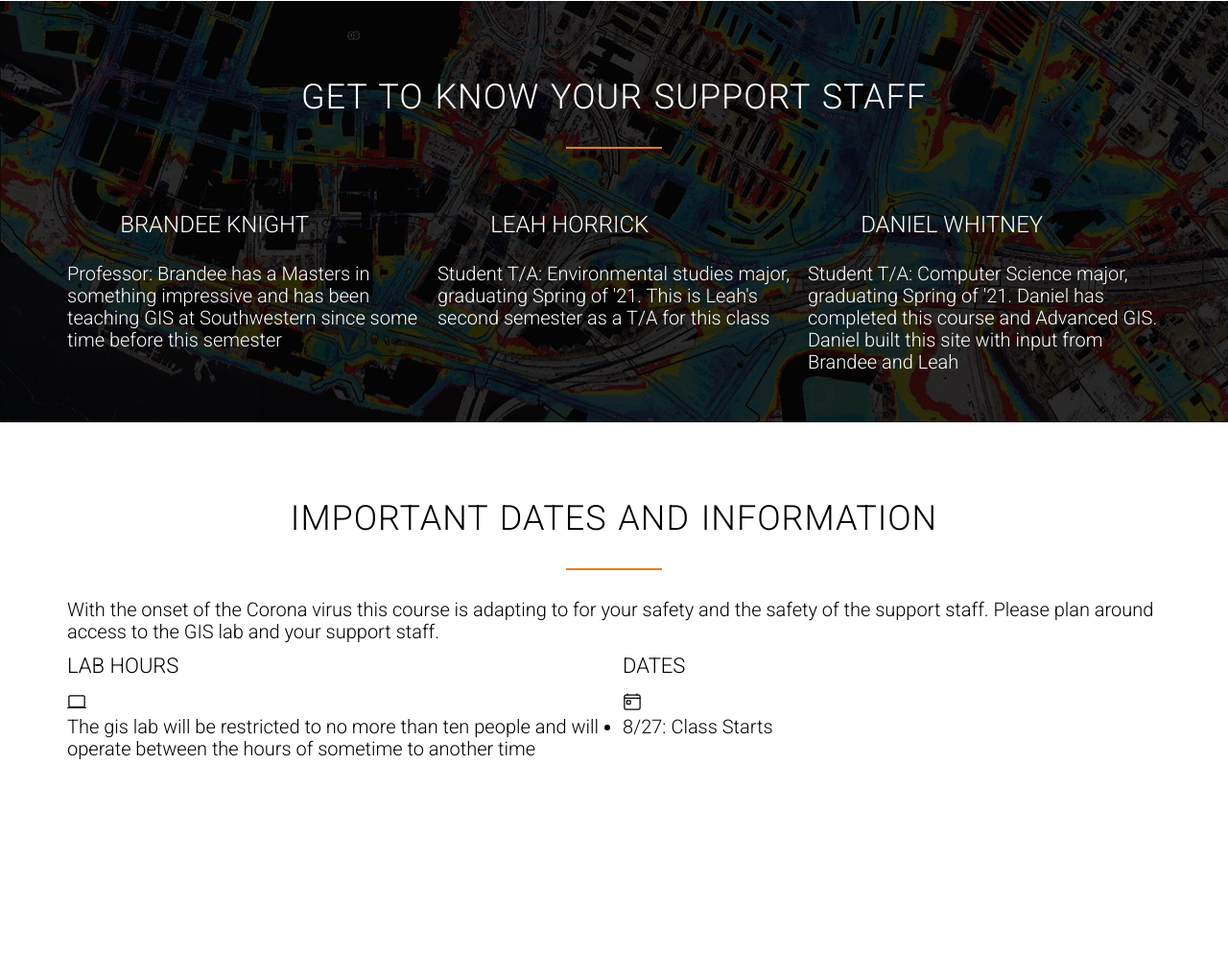
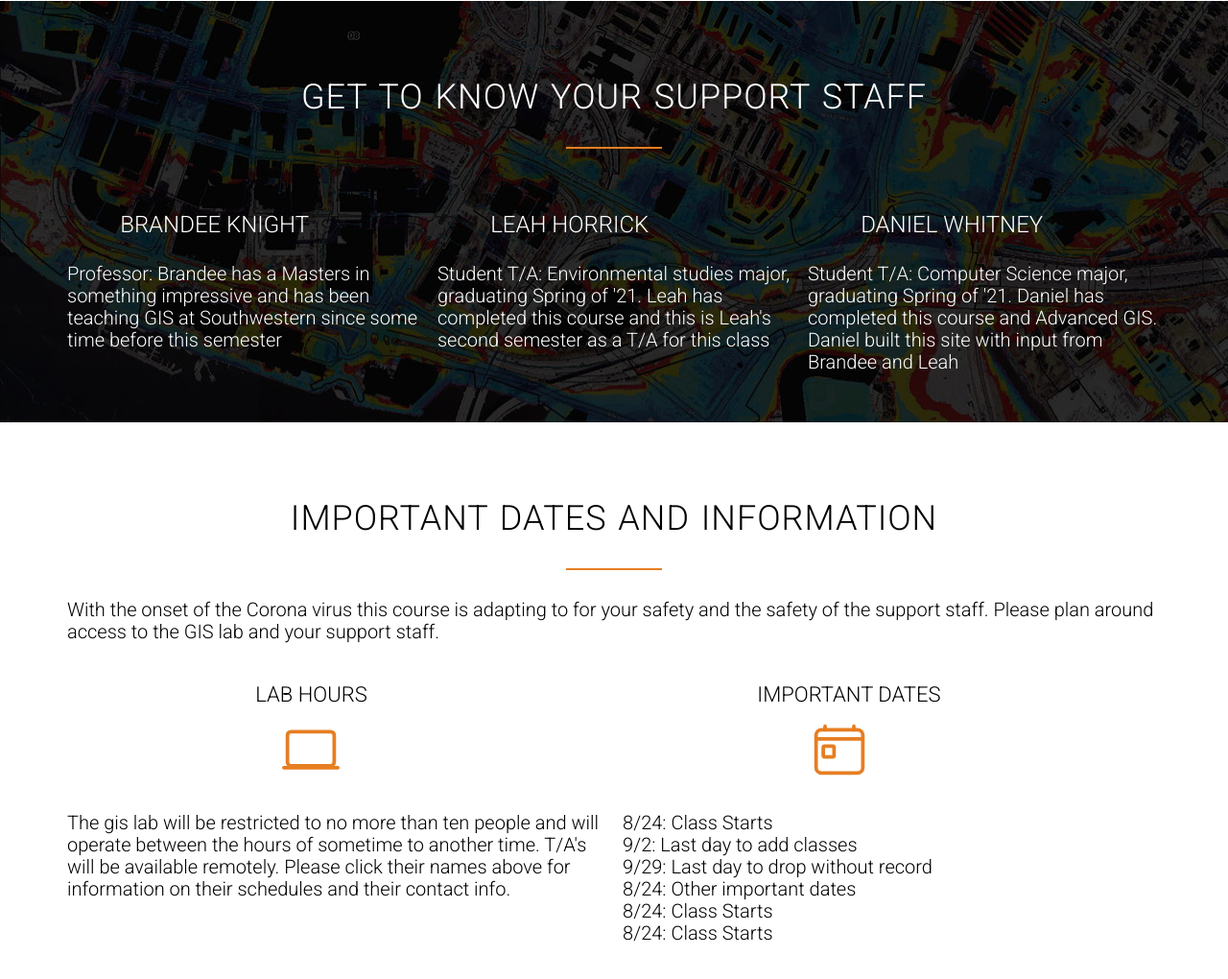
Before and after one commit to Daniel-Wh/Intro-to-gis-front-end, a plain HTML site: page src/index.html in a window 1280 px wide. Shown: the part 644-1664 px from the top of the page at 96% size. Before the commit the page ends 1528 px from the top, so only its background shows below. Drawn offline with nearby package versions, Linux system fonts and the light colour scheme.

Commit message:
updating styling on home page

```diff
--- a/src/index.html
+++ b/src/index.html
@@ -58,7 +58,8 @@
           <h3>Leah Horrick</h3>
           <p>
             Student T/A: Environmental studies major, graduating Spring of '21.
-            This is Leah's second semester as a T/A for this class
+            Leah has completed this course and this is Leah's second semester as
+            a T/A for this class
           </p>
         </div>
         <div class="col span-1-of-3">
@@ -87,16 +88,23 @@
             <ion-icon class="lab-icon" name="laptop-outline"></ion-icon>
             <p>
               The gis lab will be restricted to no more than ten people and will
-              operate between the hours of sometime to another time
+              operate between the hours of sometime to another time. T/A's will
+              be available remotely. Please click their names above for
+              information on their schedules and their contact info.
             </p>
           </div>
         </div>
         <div class="col span-1-of-2">
           <div class="dates">
-            <h3>Dates</h3>
+            <h3>Important Dates</h3>
             <ion-icon class="calendar-icon" name="today-outline"></ion-icon>
             <ul class="dates-list" id="dates-list">
-              <li><p>8/27: Class Starts</p></li>
+              <li><p>8/24: Class Starts</p></li>
+              <li><p>9/2: Last day to add classes</p></li>
+              <li><p>9/29: Last day to drop without record</p></li>
+              <li><p>8/24: Other important dates</p></li>
+              <li><p>8/24: Class Starts</p></li>
+              <li><p>8/24: Class Starts</p></li>
             </ul>
           </div>
         </div>
--- a/src/static/css/style.css
+++ b/src/static/css/style.css
@@ -118,3 +118,42 @@ header {
   margin: 25px 15%;
   font-size: 120%;
 }
+/* *********************** */
+/* IMPORTANT DATES AND INFO*/
+.lab-hours {
+  margin-top: 30px;
+  margin-right: 10px;
+  align-content: center;
+  width: 100%;
+}
+.lab-hours h3 {
+  position: relative;
+  display: block;
+  left: 35%;
+}
+.lab-icon {
+  position: relative;
+  font-size: 300%;
+  left: 40%;
+  color: #e67e22;
+  padding-bottom: 30px;
+}
+.dates {
+  margin-top: 30px;
+}
+.dates h3 {
+  position: relative;
+  display: block;
+  left: 25%;
+}
+.calendar-icon {
+  position: relative;
+  font-size: 300%;
+  left: 35%;
+  color: #e67e22;
+  padding-bottom: 30px;
+}
+.dates ul {
+  display: block;
+  list-style: none;
+}
```
Also changed, not shown: src/static/css/img/banner.jpg (added).
